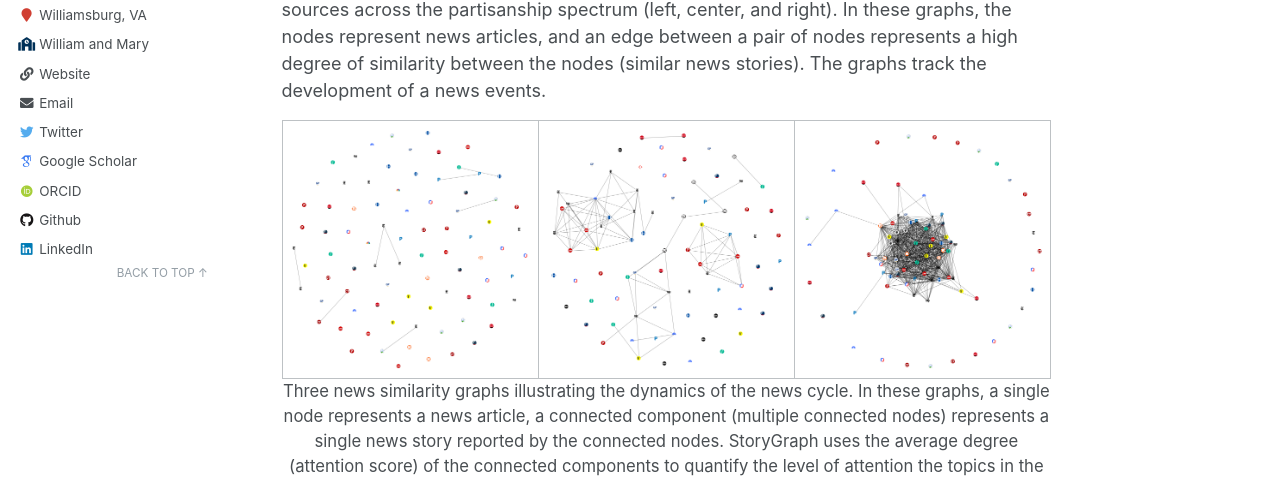
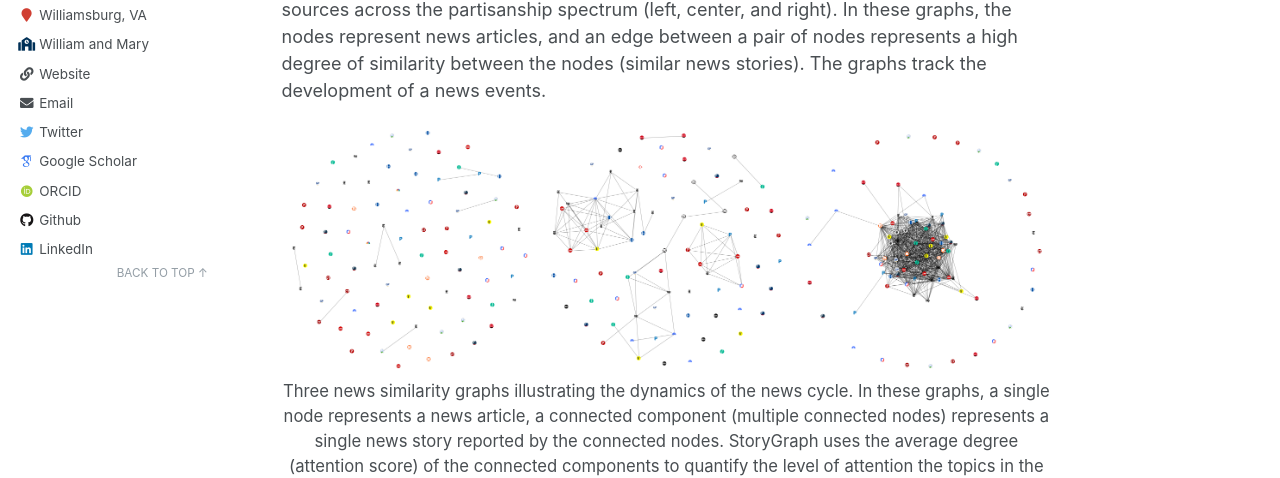
Before and after one commit to xandernwala/xandernwala.github.io, a Jekyll site: the page built from _pages/research.md, in a window 1280 px wide. Shown: the part 419-897 px from the top of the page. Built offline with Jekyll 4.4.1, drawn with Linux system fonts in a browser that asks for light colours; some web fonts are replaced.

Commit message:
adding images in research

```diff
--- a/_pages/research.md
+++ b/_pages/research.md
@@ -9,19 +9,19 @@ My research is interdisciplinary encompassing, social media/computational social
 
 StoryGraph provides a collection tools that analyze the news cycle by computing the similarity of news stories across 17 US news sources. [USA](https://web.archive.org/storygraph/graphs/usa/) generates a news similarity graph every 10 minutes by computing the similarity of news stories from 17 US news sources across the partisanship spectrum (left, center, and right). In these graphs, the nodes represent news articles, and an edge between a pair of nodes represents a high degree of similarity between the nodes (similar news stories). The graphs track the development of a news events.
 
-<table align="center">
+<table align="center" style="border: 1px solid white; border-collapse: collapse;">
   <tr>
-    <td>
+    <td style="border: 1px solid white; border-collapse: collapse;">
       <a href="https://web.archive.org/storygraph/graphs/usa/#cursor=98&hist=1440&t=2019-03-21T16:26:25" target="_blank" title="Click me! Slow news cycle story graph">
         <img src="/images/research/sample_graph_1.png" alt="Slow news cycle story graph" class="img">
       </a>
     </td>
-    <td>
+    <td style="border: 1px solid white; border-collapse: collapse;">
       <a href="https://web.archive.org/storygraph/graphs/usa/#cursor=115&hist=1440&t=2019-11-17T19:15:38" target="_blank" title="Click me! Split attention story graph">
         <img src="/images/research/sample_graph_2.png" alt="Split attention story graph" class="img">
       </a>
     </td>
-    <td>
+    <td style="border: 1px solid white; border-collapse: collapse;">
       <a href="https://web.archive.org/storygraph/graphs/usa/#cursor=135&hist=1440&t=2019-03-24T22:32:21" target="_blank" title="Click me! Mueller report story graph">
         <img src="/images/research/sample_graph_3.png" alt="Mueller report story graph" class="img">
       </a>
```
